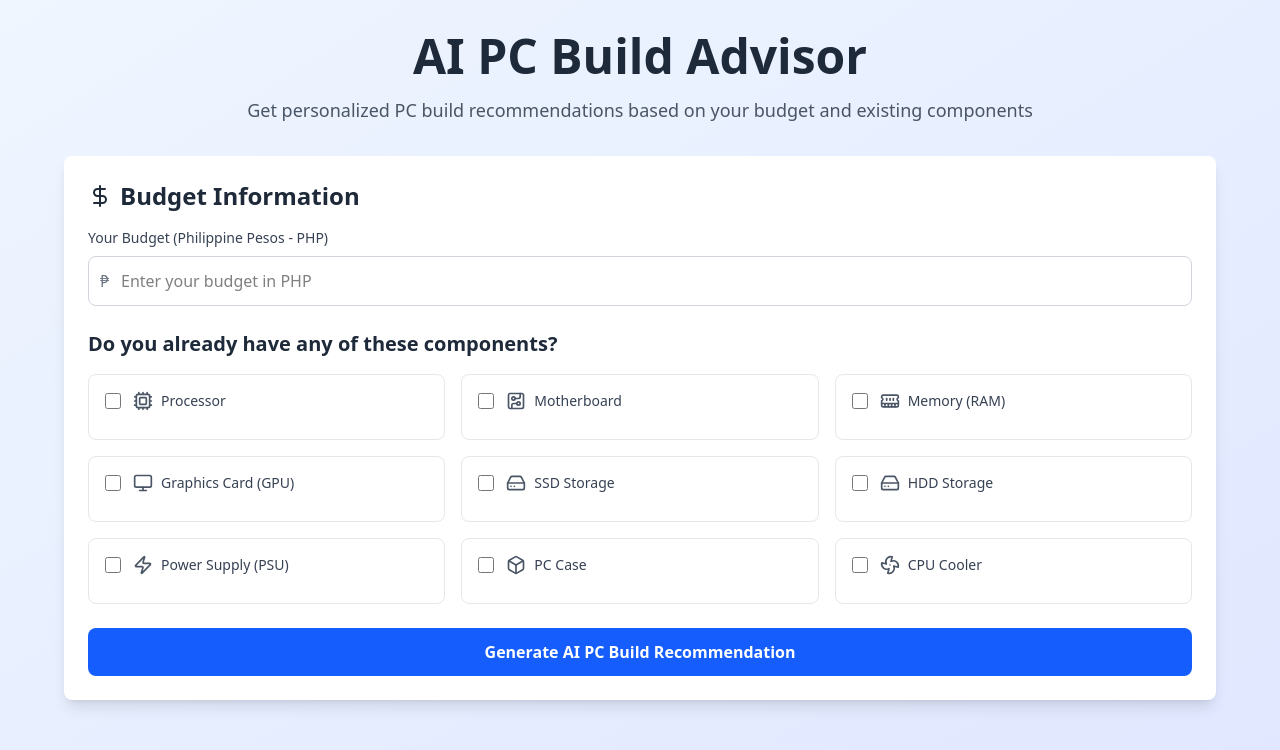
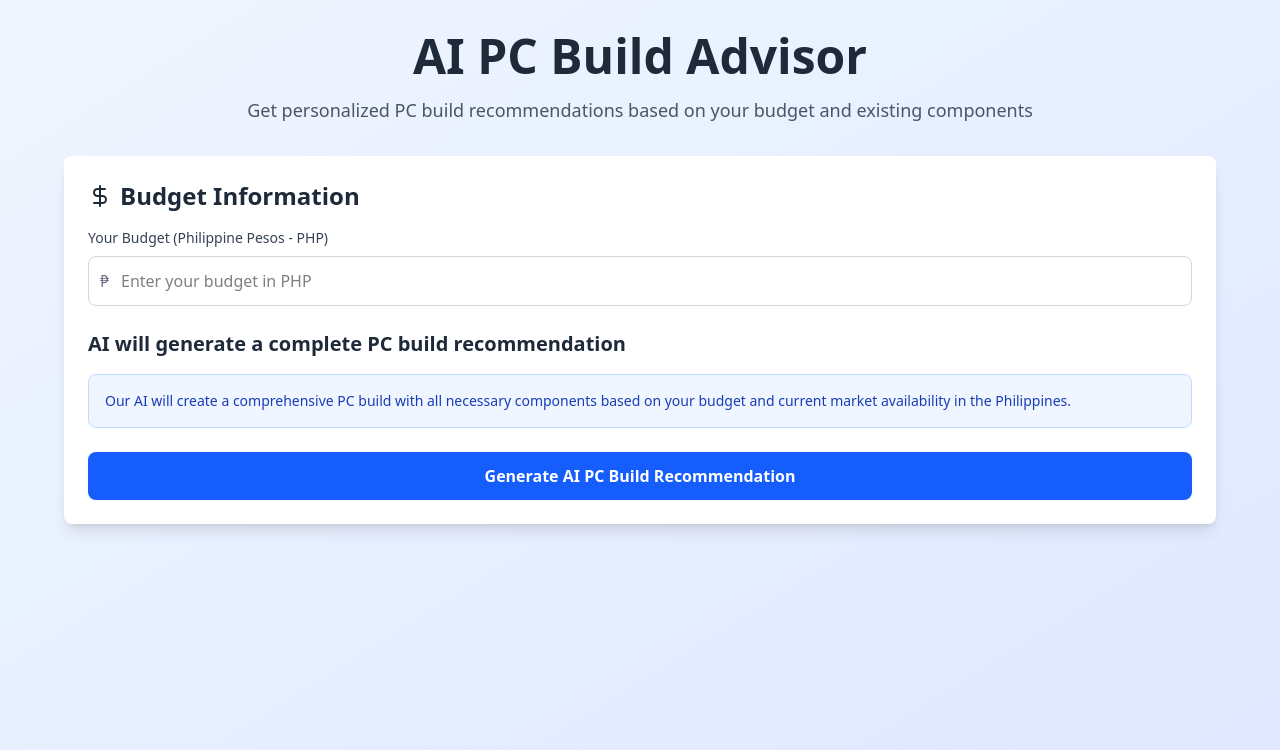
Before and after one commit to tjbriza/quanta-test, a React (Vite) app: page / in a window 1280 px wide. Shown: the top 750 px of the page. Built offline with nearby package versions, Linux system fonts and the light colour scheme.

Commit message:
Refactor ComponentSelector and PCBuildAdvisor to simplify component handling and enhance AI build recommendation messaging

```diff
--- a/src/components/ComponentSelector.jsx
+++ b/src/components/ComponentSelector.jsx
@@ -1,52 +1,14 @@
-import { Cpu, HardDrive, Zap, Monitor, MemoryStick, CircuitBoard, Fan, Box } from 'lucide-react'
-
-function ComponentSelector({ existingComponents, componentModels, onComponentChange, onModelChange }) {
-  const components = [
-    { key: 'processor', label: 'Processor', icon: Cpu },
-    { key: 'motherboard', label: 'Motherboard', icon: CircuitBoard },
-    { key: 'memory', label: 'Memory (RAM)', icon: MemoryStick },
-    { key: 'gpu', label: 'Graphics Card (GPU)', icon: Monitor },
-    { key: 'ssd', label: 'SSD Storage', icon: HardDrive },
-    { key: 'hdd', label: 'HDD Storage', icon: HardDrive },
-    { key: 'psu', label: 'Power Supply (PSU)', icon: Zap },
-    { key: 'casing', label: 'PC Case', icon: Box },
-    { key: 'cpuCooler', label: 'CPU Cooler', icon: Fan }
-  ]
-
+function ComponentSelector() {
   return (
     <>
       <h3 className="text-xl font-semibold text-gray-800 mb-4">
-        Do you already have any of these components?
+        AI will generate a complete PC build recommendation
       </h3>
 
-      <div className="grid grid-cols-1 md:grid-cols-2 lg:grid-cols-3 gap-4 mb-6 component-grid">
-        {components.map(({ key, label, icon: Icon }) => (
-          <div key={key} className="border border-gray-200 rounded-lg p-4 component-card">
-            <div className="flex items-center mb-3">
-              <input
-                type="checkbox"
-                id={key}
-                checked={existingComponents[key]}
-                onChange={(e) => onComponentChange(key, e.target.checked)}
-                className="mr-3 h-4 w-4 text-blue-600 focus:ring-blue-500 border-gray-300 rounded"
-              />
-              <Icon className="mr-2 h-5 w-5 text-gray-600" />
-              <label htmlFor={key} className="text-sm font-medium text-gray-700">
-                {label}
-              </label>
-            </div>
-
-            {existingComponents[key] && (
-              <input
-                type="text"
-                value={componentModels[key]}
-                onChange={(e) => onModelChange(key, e.target.value)}
-                placeholder={`Enter your ${label.toLowerCase()} model`}
-                className="w-full px-3 py-2 text-sm border border-gray-300 rounded focus:ring-2 focus:ring-blue-500 focus:border-transparent"
-              />
-            )}
-          </div>
-        ))}
+      <div className="bg-blue-50 border border-blue-200 rounded-lg p-4 mb-6">
+        <p className="text-blue-800 text-sm">
+          Our AI will create a comprehensive PC build with all necessary components based on your budget and current market availability in the Philippines.
+        </p>
       </div>
     </>
   )
--- a/src/components/PCBuildAdvisor.jsx
+++ b/src/components/PCBuildAdvisor.jsx
@@ -7,45 +7,9 @@ import BuildRecommendation from './BuildRecommendation'
 
 function PCBuildAdvisor() {
   const [budget, setBudget] = useState('')
-  const [existingComponents, setExistingComponents] = useState({
-    processor: false,
-    motherboard: false,
-    memory: false,
-    gpu: false,
-    ssd: false,
-    hdd: false,
-    psu: false,
-    casing: false,
-    cpuCooler: false
-  })
-  const [componentModels, setComponentModels] = useState({
-    processor: '',
-    motherboard: '',
-    memory: '',
-    gpu: '',
-    ssd: '',
-    hdd: '',
-    psu: '',
-    casing: '',
-    cpuCooler: ''
-  })
   const [pcBuild, setPcBuild] = useState(null)
   const [loading, setLoading] = useState(false)
   const [error, setError] = useState('')
-
-  const handleComponentChange = (component, checked) => {
-    setExistingComponents(prev => ({
-      ...prev,
-      [component]: checked
-    }))
-  }
-
-  const handleModelChange = (component, model) => {
-    setComponentModels(prev => ({
-      ...prev,
-      [component]: model
-    }))
-  }
 
   const generatePCBuild = async () => {
     if (!budget || budget <= 0) {
@@ -69,36 +33,21 @@ function PCBuildAdvisor() {
     setLoading(true)
     setError('')
 
-    // Define existingComponentsList outside try block so it's available in catch
-    const existingComponentsList = Object.entries(existingComponents)
-      .filter(([key, value]) => value)
-      .map(([key, value]) => ({
-        component: key,
-        model: componentModels[key]
-      }))
-      .filter(item => item.model.trim() !== '')
-
     try {
       console.log('Generating build for budget:', budget)
-      console.log('Existing components:', existingComponentsList)
       console.log('Initializing Hugging Face client...')
 
       // Initialize HF client
       const hf = new HfInference(apiToken)
 
       // Create a comprehensive prompt for AI-based PC build generation
-      const excludedComponents = existingComponentsList.map(item => item.component)
       const requiredComponents = ['processor', 'motherboard', 'memory', 'gpu', 'ssd', 'psu', 'casing', 'cpuCooler']
-        .filter(comp => !excludedComponents.includes(comp))
 
       const systemPrompt = `You are a PC build expert specializing in the Philippine market. You create complete PC build recommendations with specific component models, realistic 2025 Philippines pricing, and compatibility analysis. Always respond with valid JSON only.`
 
       const userPrompt = `Generate a complete PC build recommendation for ₱${budget} PHP budget in the Philippines market.
 
-${existingComponentsList.length > 0 ?
-  `User already has: ${existingComponentsList.map(item => `${item.component}: ${item.model}`).join(', ')}. Do not include these in the budget.` :
-  'User is building from scratch.'
-}
+User is building from scratch and needs all components.
 
 Required components to include: ${requiredComponents.join(', ')}
 
@@ -255,12 +204,7 @@ IMPORTANT: Respond with ONLY valid JSON, no other text or formatting. Use this e
 
           <BudgetInput budget={budget} setBudget={setBudget} />
 
-          <ComponentSelector
-            existingComponents={existingComponents}
-            componentModels={componentModels}
-            onComponentChange={handleComponentChange}
-            onModelChange={handleModelChange}
-          />
+          <ComponentSelector />
 
           <button
             onClick={generatePCBuild}
```
